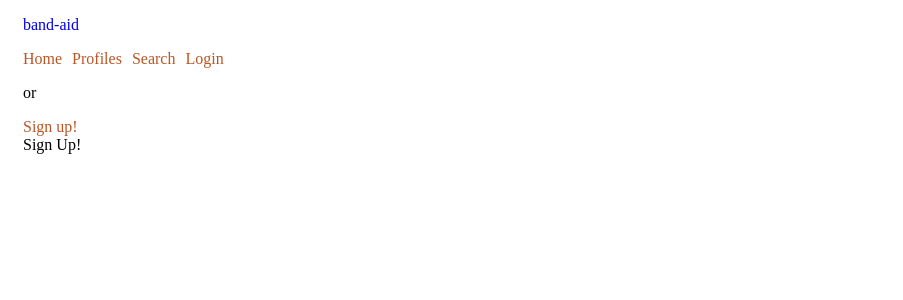
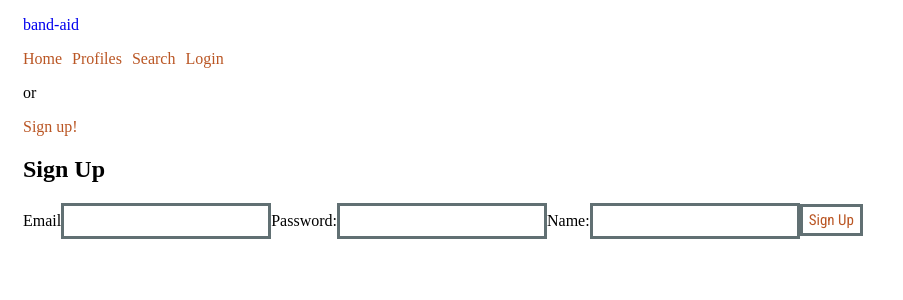
Before and after one commit to mpinaud/react-band-aid, a React app: page /#/SignUp in a window 1280 px wide. Shown: the top 300 px of the page, without its empty margins (0-903 px from the left). Built offline with nearby package versions, Linux system fonts and the light colour scheme; a web font is replaced by a local one.

Commit message:
create and stylize sign up input and button on sign up component

```diff
--- a/src/components/SignUp.jsx
+++ b/src/components/SignUp.jsx
@@ -3,7 +3,42 @@ import React from 'react';
 function SignUp() {
   return (
     <div>
-      Sign Up!
+      <style jsx>{`
+        display: flex;
+        justify-content: center;
+        align-items: center;
+        flex-direction: column;
+        text-align: center;
+        font-family: 'Roboto Condensed', sans-serif;
+        color: #BA5624;
+        h2 {
+          margin: 90px 0 20px;
+          font-size: 33px;
+        }
+        input {
+          margin-bottom: 20px;
+          border: 3px solid #617073;
+          background: none;
+          width: 200px;
+          height: 28px;
+        }
+        button {
+          background: none;
+          border: 3px solid #617073;
+          color: #BA5624;
+          font-family: 'Roboto Condensed', sans-serif;
+          height: 32px;
+          font-size: 15px;
+        }
+      `}</style>
+      <h2>Sign Up</h2>
+      <label for="user-email">Email</label>
+      <input type="email"></input>
+      <label for="user-password">Password:</label>
+      <input type="password"></input>
+      <label for="user-name">Name:</label>
+      <input type="name"></input>
+      <button>Sign Up</button>
     </div>
   );
 }
```
